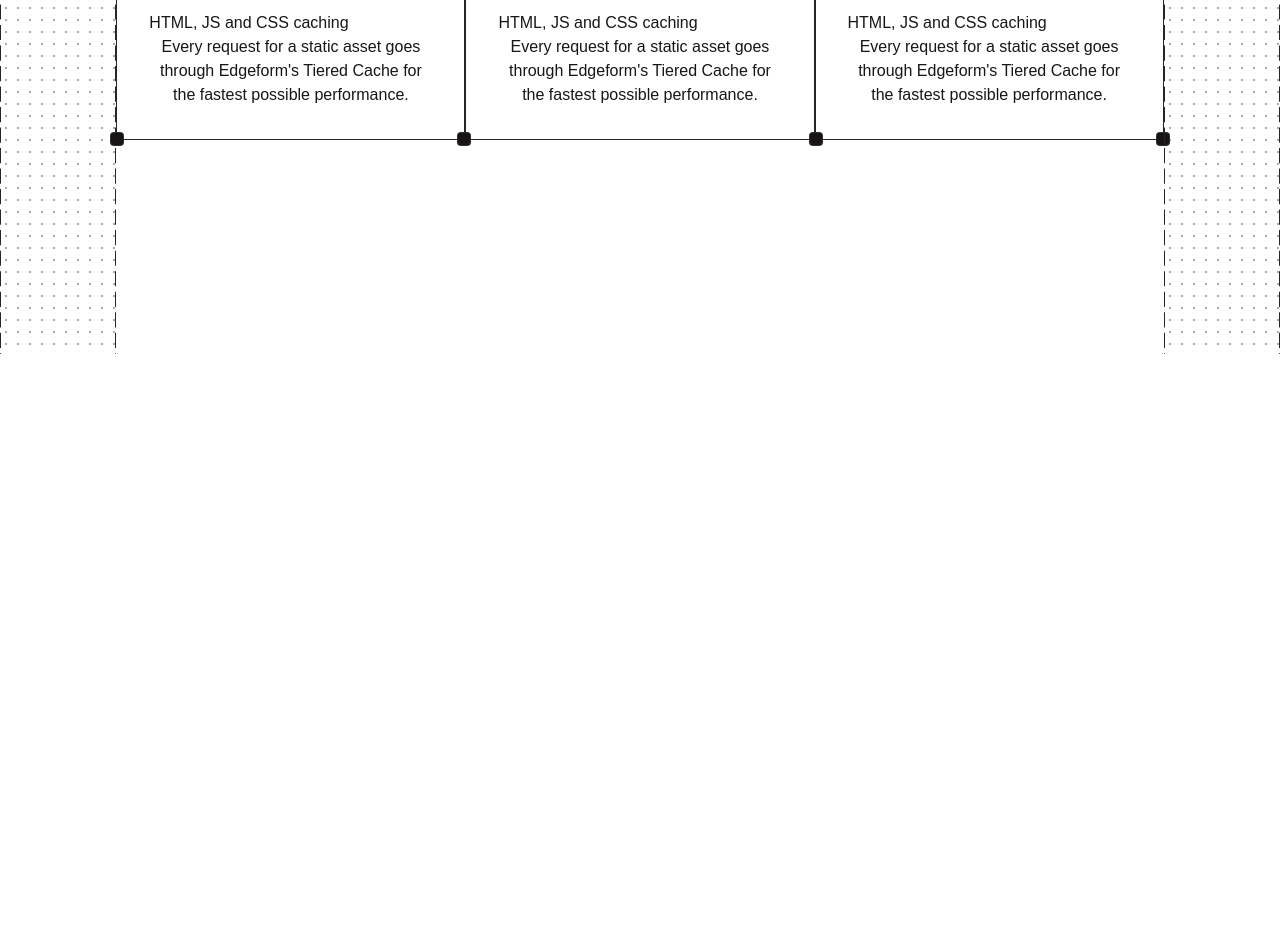
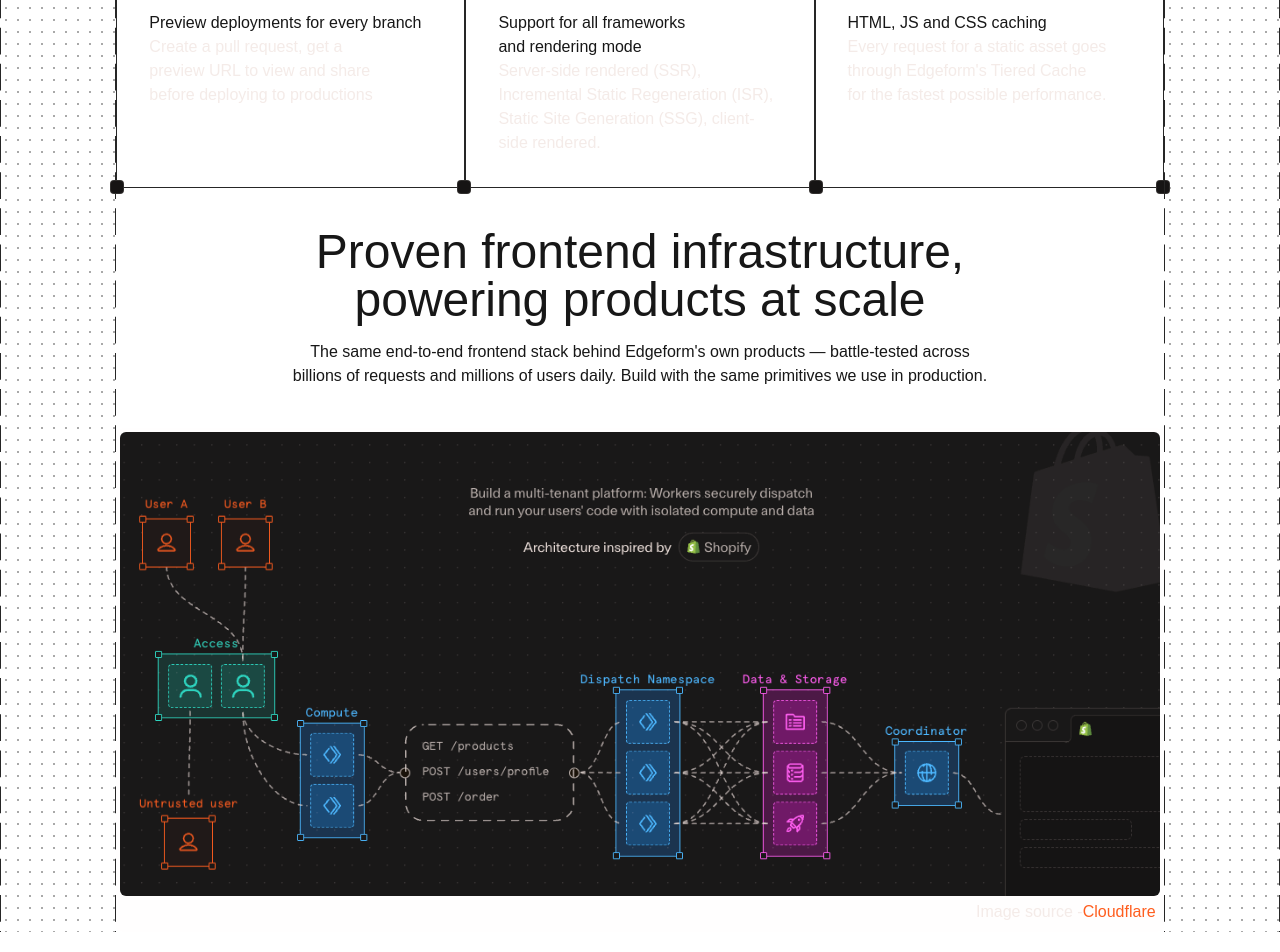
Before and after one commit to AdityaSrivastava185/EdgeForm, a Next.js app: page / in a window 1280 px wide. Shown: the part 507-1459 px from the top of the page. Before the commit the page ends 881 px from the top, so only its background shows below. Built offline with nearby package versions, Linux system fonts and the light colour scheme; a web font is replaced by a local one.

Commit message:
hero image added

```diff
--- /dev/null
+++ b/(components)/(utility)/utility/HeroImage.tsx
@@ -0,0 +1,18 @@
+import Image from "next/image";
+import Link from "next/link";
+
+const HeroImage = () => {
+  return (
+    <section className="relative w-full">
+      <Image
+        src="/hero-image.png"
+        height={7000}
+        width={7000}
+        alt="hero-image"
+        className="object-contain rounded-md"
+      />
+    </section>
+  );
+};
+
+export default HeroImage;
--- a/(components)/components/(main)/Hero/Hero.tsx
+++ b/(components)/components/(main)/Hero/Hero.tsx
@@ -1,10 +1,12 @@
+import HeroImage from "@/(components)/(utility)/utility/HeroImage";
 import Pattern from "@/(components)/(utility)/utility/Pattern";
 import VerticalBorder from "@/(components)/(utility)/utility/VerticalBorder";
+import Link from "next/link";
 import React from "react";
 
 const Hero = () => {
   return (
-    <section className="container h-svh">
+    <section className="container min-h-svh">
       <div className="grid h-full grid-cols-[minmax(0,1fr)_9fr_minmax(0,1fr)]">
         <div className="relative">
           <Pattern />
@@ -16,7 +18,7 @@ const Hero = () => {
           </div>
         </div>
 
-        <div className="flex flex-col items-center gap-10 text-center">
+        <div className="flex flex-col items-center gap-10">
           <div className="relative flex items-center justify-center h-36 w-72">
             <Pattern />
             <div className="flex items-center justify-center gap-2 border-1 border-[#ff5e1f] border-dashed rounded-md p-2 bg-[#ff5e1f]/5">
@@ -42,11 +44,11 @@ const Hero = () => {
             </div>
           </div>
           <div className="flex flex-col gap-4">
-            <h3 className="text-5xl text-balance">
+            <h3 className="md:text-5xl text-balance text-center">
               Deploy lightning-fast websites and web apps on Edgeform's global
               network.{" "}
             </h3>
-            <p className="text-balance">
+            <p className="text-balance text-center">
               Bring any JavaScript framework or build tool to Edgeform, connect
               to your git repository, and deploy your project to a single Worker
               that serves both front-end and back-end and reaches users in less
@@ -62,19 +64,23 @@ const Hero = () => {
                 <div className="absolute bg-[#161414] -right-[7px] -bottom-[7px] w-3.5 h-3.5 border border-[#f0e3de20] rounded-sm"></div>
               </div>
               <div className="flex h-full flex-1 flex-col items-start p-6 lg:p-8">
-                <p>HTML, JS and CSS caching</p>
-                <p>
-                  Every request for a static asset goes through Edgeform's
-                  Tiered Cache for the fastest possible performance.
+                <p className="text-balance">
+                  Preview deployments for every branch
+                </p>
+                <p className="text-[#f0e3de]/70 text-balance">
+                  Create a pull request, get a preview URL to view and share
+                  before deploying to productions
                 </p>
               </div>
             </div>
             <div className="border-[#262626] relative flex h-full flex-col border col-span-1">
               <div className="flex h-full flex-1 flex-col items-start p-6 lg:p-8">
-                <p>HTML, JS and CSS caching</p>
-                <p>
-                  Every request for a static asset goes through Edgeform's
-                  Tiered Cache for the fastest possible performance.
+                <p className="text-balance">
+                  Support for all frameworks and rendering mode
+                </p>
+                <p className="text-[#f0e3de]/70">
+                  Server-side rendered (SSR), Incremental Static Regeneration
+                  (ISR), Static Site Generation (SSG), client-side rendered.
                 </p>
               </div>
             </div>
@@ -87,11 +93,30 @@ const Hero = () => {
               </div>
               <div className="flex h-full flex-1 flex-col items-start p-6 lg:p-8">
                 <p>HTML, JS and CSS caching</p>
-                <p>
+                <p className="flex h-full flex-1 flex-col items-start justify-items-start text-[#f0e3de]/70 text-balance">
                   Every request for a static asset goes through Edgeform's
                   Tiered Cache for the fastest possible performance.
                 </p>
               </div>
+            </div>
+          </div>
+          <div className="flex flex-col gap-4">
+            <h3 className="text-center md:text-5xl text-balance">
+              Proven frontend infrastructure, powering products at scale
+            </h3>
+            <p className="text-center text-balance">
+              The same end-to-end frontend stack behind Edgeform's own products
+              — battle-tested across billions of requests and millions of users
+              daily. Build with the same primitives we use in production.
+            </p>
+          </div>
+          <div className="bg-[#f0e3de20]/30 relative w-full p-1 rounded-md">
+            <HeroImage />
+            <div className="flex justify-end p-1">
+              <span className="text-[#f0e3de]/70">Image source -</span>
+              <Link className="text-[#ff5e1f]" href="https://www.cloudflare.com/solutions/frontends/">
+                Cloudflare
+              </Link>
             </div>
           </div>
         </div>
```
Also changed, not shown: public/hero-image.png (added).
